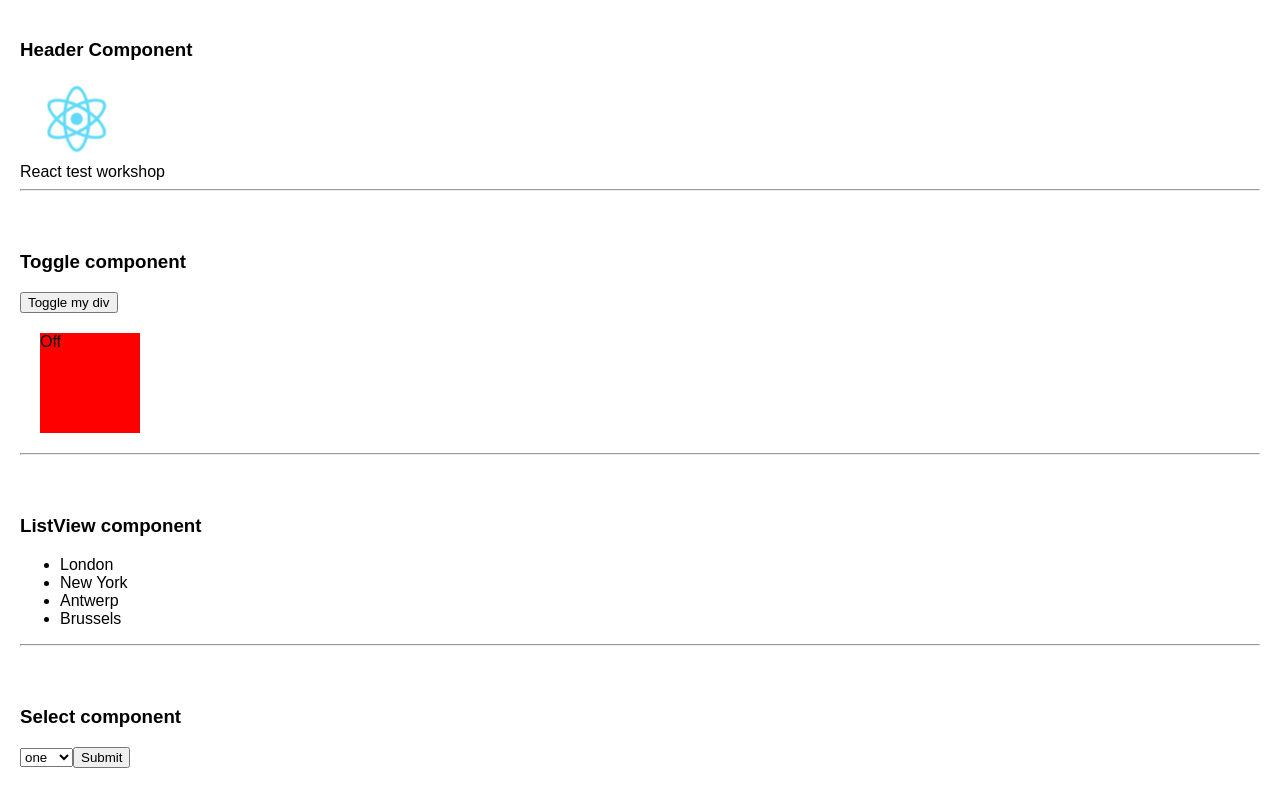
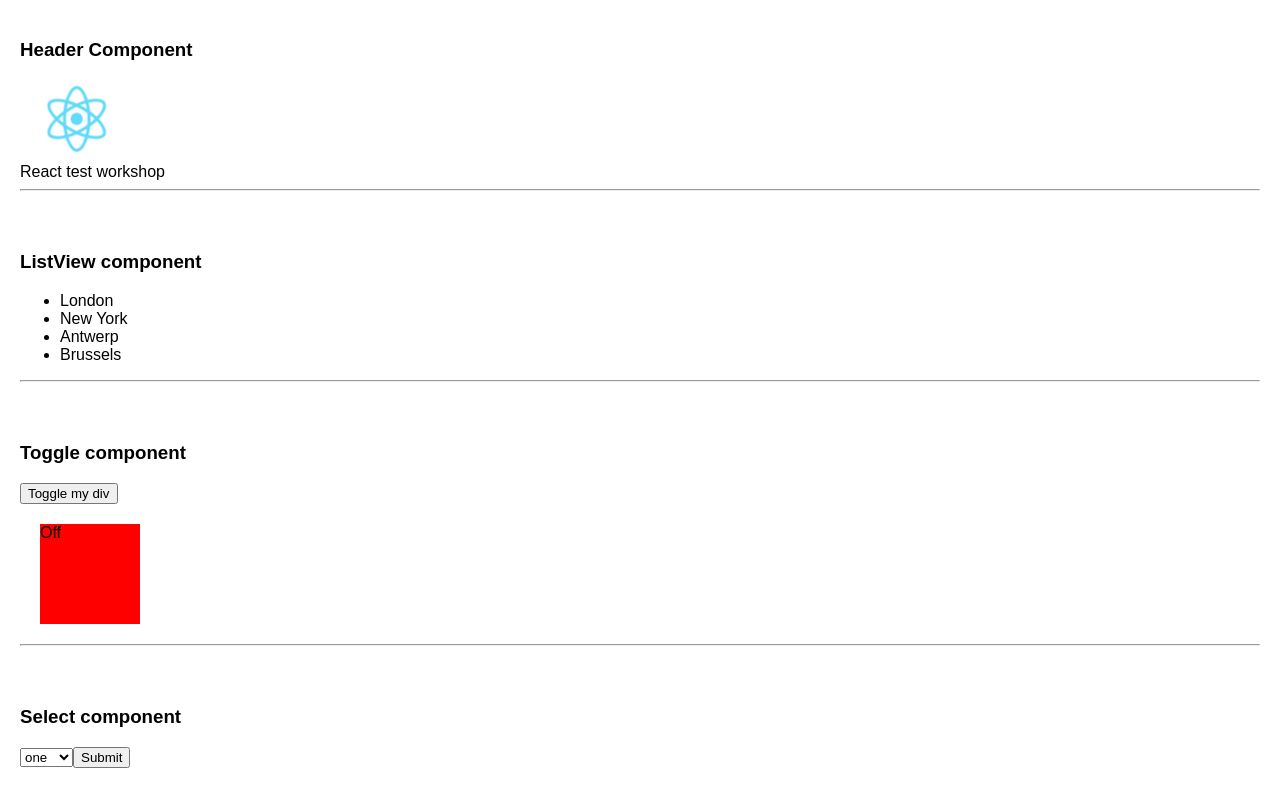
Before and after one commit to anomaly44/test-workshop, a React (Create React App) app: page / in a window 1280 px wide. Built offline with nearby package versions, Linux system fonts and the light colour scheme.

Commit message:
change positions

```diff
--- a/src/App.js
+++ b/src/App.js
@@ -13,10 +13,10 @@ class App extends Component {
         <Header title="React test workshop" />
         <hr style={{ marginBottom: 60 }} />
 
-        <Toggle />
+        <ListView />
         <hr style={{ marginBottom: 60 }} />
 
-        <ListView />
+        <Toggle />
         <hr style={{ marginBottom: 60 }} />
 
         <ComplexComponent />
```
